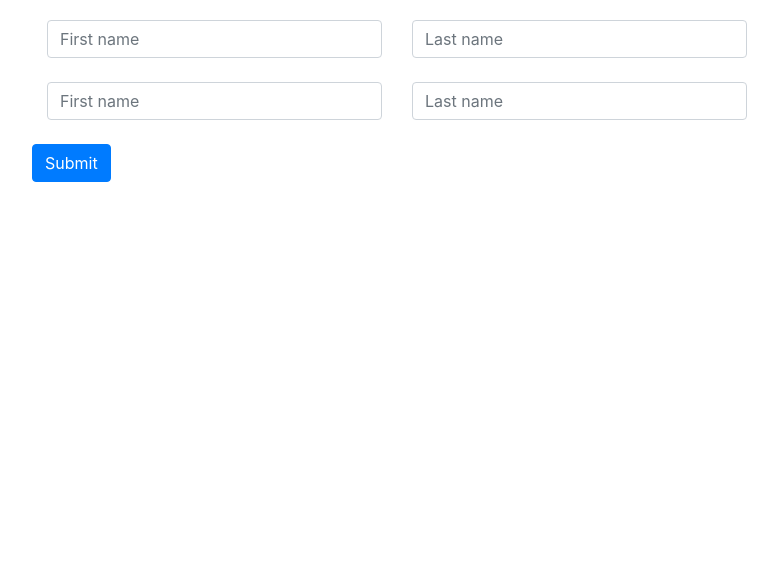
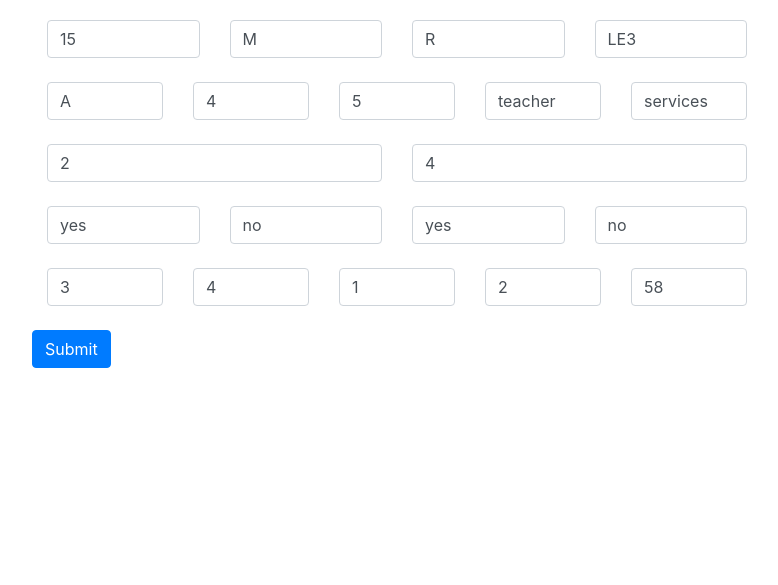
Before and after one commit to ijakab/student_performance_python, a plain HTML site: page web/index.html in a window 1280 px wide. Shown: the whole page, without its empty margins (243-1021 px from the left). Drawn offline with Linux system fonts and the light colour scheme.

Commit message:
feat: built form markup

```diff
--- a/web/index.html
+++ b/web/index.html
@@ -11,21 +11,78 @@
     <form>
        <div class="row">
          <div class="col">
-           <input type="text" class="form-control" placeholder="First name">
+           <input type="number" class="form-control" placeholder="Broj godina" id="age" value="15" required>
          </div>
          <div class="col">
-           <input type="text" class="form-control" placeholder="Last name">
+           <input type="text" class="form-control" placeholder="Spol M/F" id="sex" value="M" required>
+         </div>
+         <div class="col">
+           <input type="text" class="form-control" placeholder="U-urbano R-ruralno" id="address" value="R" required>
+         </div>
+         <div class="col">
+           <input type="text" class="form-control" placeholder="Velicina obitelji" id="famsize" value="LE3" required>
          </div>
        </div>
         <br>
         <div class="row">
          <div class="col">
-           <input type="text" class="form-control" placeholder="First name">
+           <input type="text" class="form-control" placeholder="Status roditelja, T-zajedno, A-rastavljeni" id="Pstatus" value="A" required>
          </div>
          <div class="col">
-           <input type="text" class="form-control" placeholder="Last name">
+           <input type="number" class="form-control" placeholder="Edukacija majke" id="Medu" value="4" required>
+         </div>
+         <div class="col">
+           <input type="number" class="form-control" placeholder="Edukacija oca" id="Fedu" value="5" required>
+         </div>
+         <div class="col">
+           <input type="text" class="form-control" placeholder="Posao majke" id="Mjob" value="teacher" required>
+         </div>
+         <div class="col">
+           <input type="text" class="form-control" placeholder="Posao oca" id="Fjob" value="services" required>
          </div>
        </div>
+        <br>
+        <div class="row">
+            <div class="col">
+               <input type="number" class="form-control" placeholder="Duzina puta" id="traveltime" value="2" required>
+            </div>
+            <div class="col">
+               <input type="number" class="form-control" placeholder="Tjedno ucenje" id="studytime" value="4" required>
+            </div>
+        </div>
+        <br>
+        <div class="row">
+            <div class="col">
+               <input type="text" class="form-control" placeholder="Izvannastavne aktivnosti" id="activities" value="yes" required>
+            </div>
+            <div class="col">
+               <input type="text" class="form-control" placeholder="Zelim nastaviti skolovanje" id="higher" value="no" required>
+            </div>
+            <div class="col">
+               <input type="text" class="form-control" placeholder="Imam pristup internetu" id="internet" value="yes" required>
+            </div>
+            <div class="col">
+               <input type="text" class="form-control" placeholder="U vezi sam" id="romantic" value="no" required>
+            </div>
+        </div>
+        <br>
+        <div class="row">
+            <div class="col">
+               <input type="number" class="form-control" placeholder="Slobodno vrijeme" id="freetime" value="3" required>
+            </div>
+            <div class="col">
+               <input type="number" class="form-control" placeholder="Izlazci" id="goout" value="4" required>
+            </div>
+            <div class="col">
+               <input type="number" class="form-control" placeholder="Konzumiranje alkohola tjednom" id="Dalc" value="1" required>
+            </div>
+            <div class="col">
+               <input type="number" class="form-control" placeholder="Konzumiranje alkohola vikendom" id="Walc" value="2" required>
+            </div>
+            <div class="col">
+               <input type="number" class="form-control" placeholder="Izostanci" id="absences" value="58" required>
+            </div>
+        </div>
         <br>
         <div class="row">
             <button type="button" class="btn btn-primary" id="callBtn">Submit</button>
```
